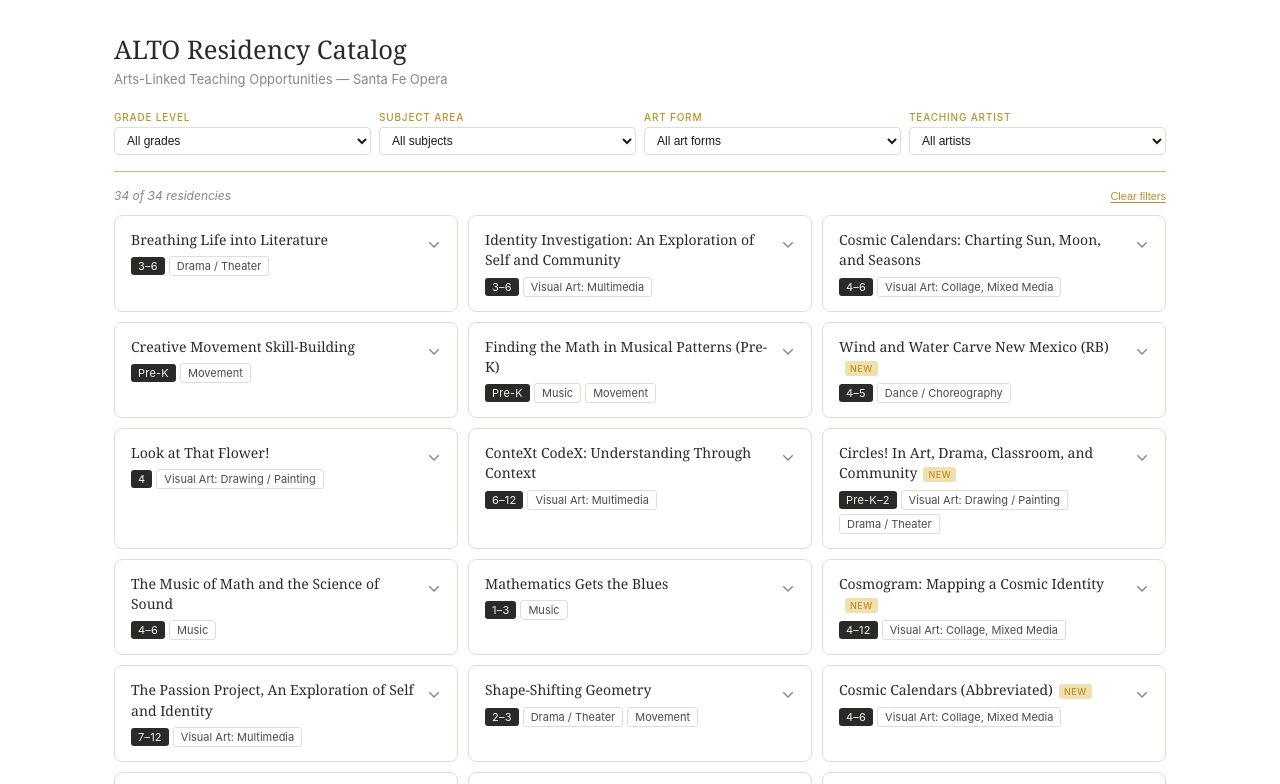
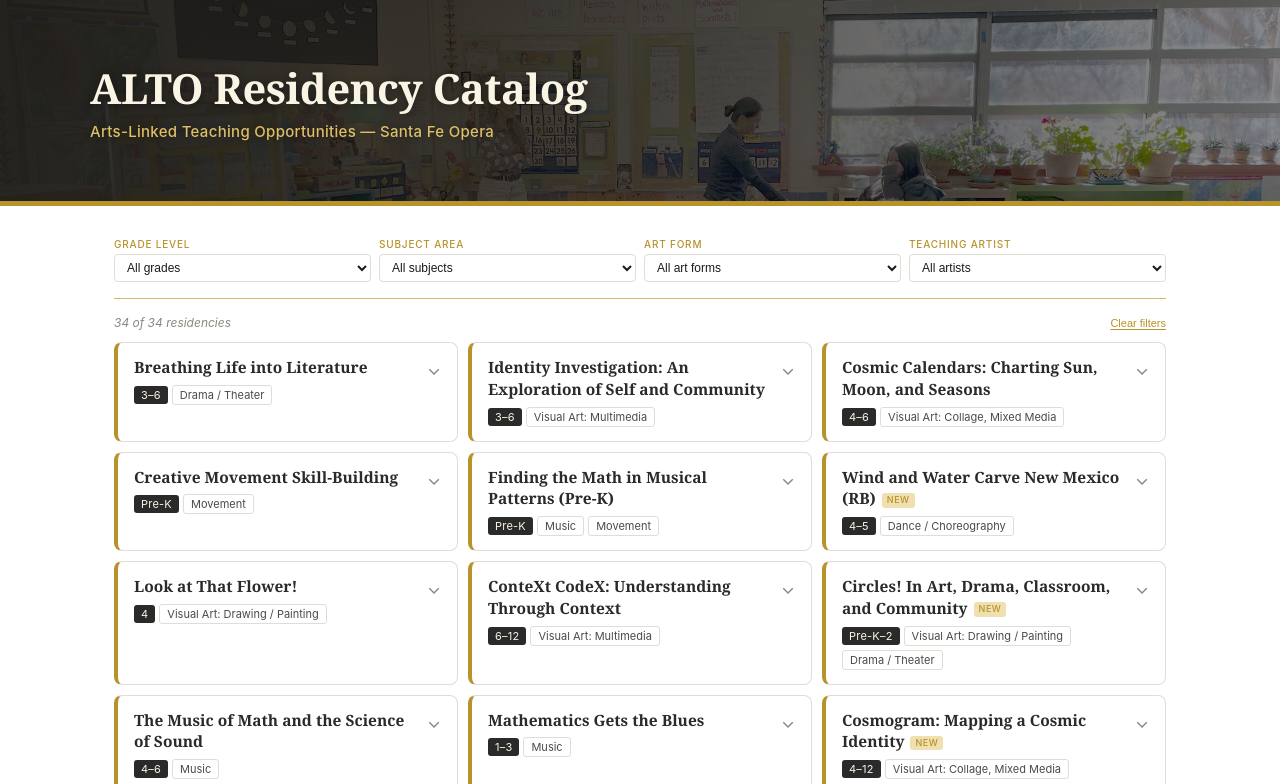
Before and after one commit to sfo-alto/alto-catalog, a website: page index.html in a window 1280 px wide. Shown: the top 784 px of the page. Drawn offline with Linux system fonts and the light colour scheme.

Commit message:
Add files via upload

```diff
--- a/index.html
+++ b/index.html
@@ -42,21 +42,42 @@
       font-family: var(--font-sans);
       background: var(--bg);
       color: var(--text-primary);
+    }
+    .page {
+      max-width: 1100px;
+      margin: 0 auto;
       padding: 2rem 1.5rem;
+    }
+    .site-header {
+      position: relative;
+      background-image:
+        linear-gradient(90deg, rgba(20,17,12,.85) 0%, rgba(20,17,12,.6) 50%, rgba(20,17,12,.28) 100%),
+        url('images/alto-classroom-banner.jpg');
+      background-size: cover;
+      background-position: center 40%;
+      padding: 3.75rem 1.5rem;
+      border-bottom: 5px solid var(--sfo-gold);
+    }
+    .site-header-inner {
       max-width: 1100px;
       margin: 0 auto;
     }
     h1 {
       font-family: Georgia, "Times New Roman", serif;
-      font-size: 1.6rem;
-      font-weight: 400;
-      color: var(--sfo-dark);
-      margin-bottom: 0.25rem;
+      font-size: 2.6rem;
+      font-weight: 700;
+      color: #faf4e4;
+      margin-bottom: 0.4rem;
+      letter-spacing: -.01em;
+      text-shadow: 0 1px 8px rgba(0,0,0,.4);
     }
     .subtitle {
-      font-size: 13px;
-      color: var(--text-tertiary);
-      margin-bottom: 1.5rem;
+      font-size: 15px;
+      color: #ddbf68;
+      font-weight: 500;
+      letter-spacing: .02em;
+      margin-bottom: 0;
+      text-shadow: 0 1px 6px rgba(0,0,0,.35);
     }
     .filter-bar {
       display: grid;
@@ -109,6 +130,7 @@
     .card {
       background: var(--bg);
       border: 0.5px solid var(--border);
+      border-left: 4px solid var(--sfo-gold);
       border-radius: var(--radius);
       padding: 14px 16px;
       cursor: pointer;
@@ -116,16 +138,16 @@
       display: flex;
       flex-direction: column;
     }
-    .card:hover { border-color: var(--sfo-rule); background: var(--sfo-gold-pale); }
-    .card.expanded { border-color: var(--sfo-rule); background: var(--sfo-gold-pale); }
+    .card:hover { border-color: var(--sfo-rule); border-left-color: var(--sfo-gold); background: var(--sfo-gold-pale); }
+    .card.expanded { border-color: var(--sfo-rule); border-left-color: var(--sfo-gold); background: var(--sfo-gold-pale); }
     .card-top { display: flex; align-items: flex-start; gap: 10px; }
     .card-left { flex: 1; min-width: 0; }
     .card-title {
       font-family: Georgia, "Times New Roman", serif;
-      font-size: 14px;
-      font-weight: 400;
+      font-size: 15.5px;
+      font-weight: 700;
       color: var(--sfo-dark);
-      line-height: 1.45;
+      line-height: 1.4;
       margin-bottom: 6px;
     }
     .new-badge {
@@ -178,16 +200,16 @@
     }
     .card.expanded .detail { display: block; }
     .desc {
-      font-size: 13px;
+      font-size: 14px;
       color: var(--text-secondary);
       line-height: 1.65;
       margin-bottom: 10px;
     }
     .dl {
       display: grid;
-      grid-template-columns: 90px 1fr;
+      grid-template-columns: 95px 1fr;
       gap: 3px 8px;
-      font-size: 12px;
+      font-size: 13px;
       margin-bottom: 12px;
     }
     .dt { color: var(--text-tertiary); font-weight: 500; padding: 2px 0; align-self: start; }
@@ -245,8 +267,8 @@
     }
     .section-heading {
       font-family: Georgia, "Times New Roman", serif;
-      font-size: 1.25rem;
-      font-weight: 400;
+      font-size: 1.5rem;
+      font-weight: 700;
       color: var(--sfo-dark);
       margin: 2.5rem 0 1rem;
       padding-top: 1.5rem;
@@ -290,19 +312,20 @@
     .artist-info { min-width: 0; }
     .artist-name {
       font-family: Georgia, "Times New Roman", serif;
-      font-size: 14px;
+      font-size: 15.5px;
+      font-weight: 700;
       color: var(--sfo-dark);
       margin-bottom: 2px;
     }
     .artist-artform {
-      font-size: 11px;
+      font-size: 11.5px;
       color: var(--sfo-gold);
       text-transform: uppercase;
       letter-spacing: .04em;
       margin-bottom: 6px;
     }
     .artist-bio p {
-      font-size: 12px;
+      font-size: 13px;
       color: var(--text-secondary);
       line-height: 1.6;
       margin-bottom: 6px;
@@ -318,8 +341,14 @@
 </head>
 <body>
 
-<h1>ALTO Residency Catalog</h1>
-<p class="subtitle">Arts-Linked Teaching Opportunities &mdash; Santa Fe Opera</p>
+<div class="site-header">
+  <div class="site-header-inner">
+    <h1>ALTO Residency Catalog</h1>
+    <p class="subtitle">Arts-Linked Teaching Opportunities &mdash; Santa Fe Opera</p>
+  </div>
+</div>
+
+<div class="page">
 
 <div class="filter-bar">
   <div class="filter-group">
@@ -351,6 +380,8 @@
 <div id="artists-grid" class="artists-grid"></div>
 
 <p class="updated-at" id="updated-at"></p>
+
+</div>
 
 <script>
 const INFO_URL = "https://www.santafeopera.org/alto-teacher-information-page/";
```
